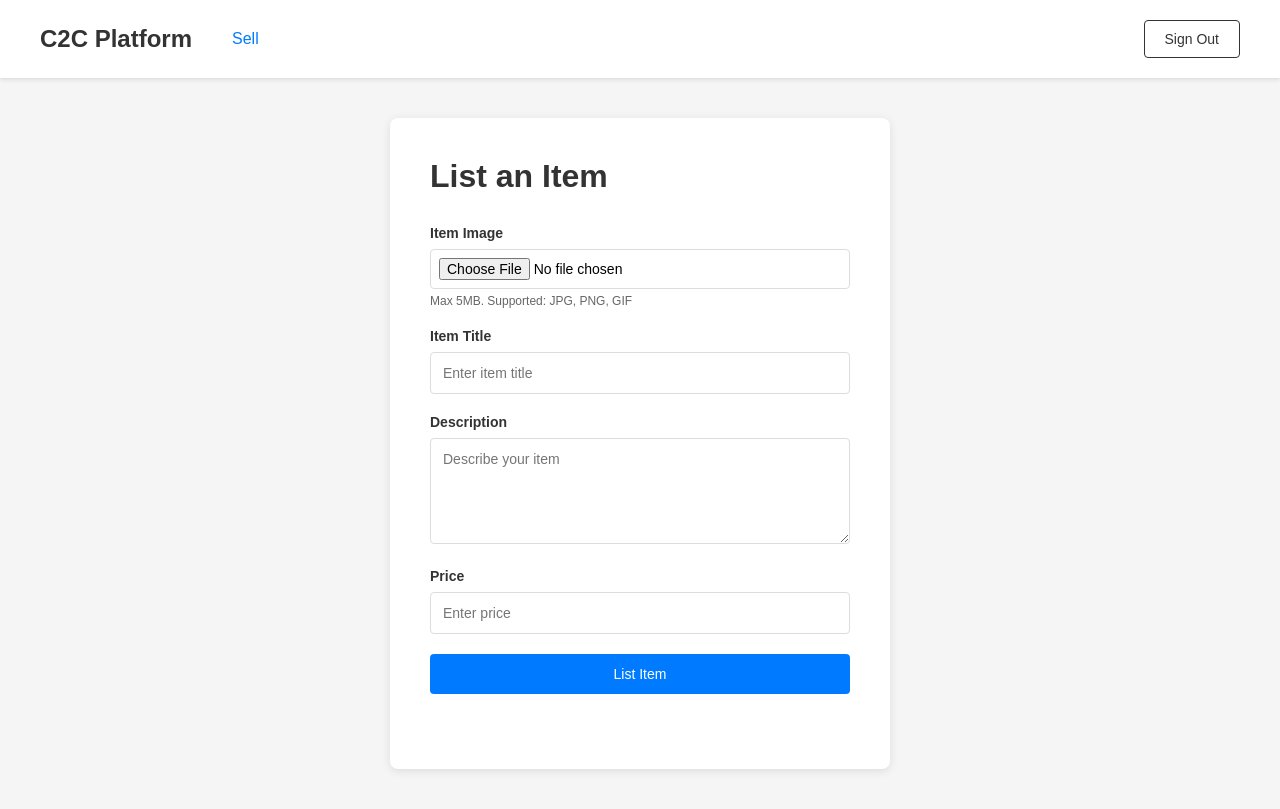
After one commit to estianp/Local-Trade-C2C, a PHP site: page /sell.html in a window 1280 px wide. The commit adds this page. Run offline with PHP 8.4, Linux system fonts and the light colour scheme.

Commit message:
Added a sell function.

```diff
--- a/public/index.html
+++ b/public/index.html
@@ -9,6 +9,9 @@
 <body>
     <header>
         <div class="logo">C2C Platform</div>
+        <nav class="nav-menu">
+            <a href="sell.html" class="nav-link" id="sellLink" style="display: none;">Sell</a>
+        </nav>
         <div class="auth-buttons">
             <div id="signupBtn">
                 <a href="signup.html" class="btn btn-register">Sign Up</a>
--- a/public/script.js
+++ b/public/script.js
@@ -13,13 +13,25 @@ function checkSession() {
     fetch("api/check_session.php")
     .then(response => response.json())
     .then(data => {
+        const signupBtn = document.getElementById("signupBtn");
+        const userProfile = document.getElementById("userProfile");
+        const sellLink = document.getElementById("sellLink");
+
         if (data.logged_in) {
-            document.getElementById("signupBtn").style.display = "none";
-            document.getElementById("userProfile").style.display = "flex";
-            document.getElementById("username").textContent = data.username;
+            if (signupBtn) signupBtn.style.display = "none";
+            if (userProfile) {
+                userProfile.style.display = "flex";
+                document.getElementById("username").textContent = data.username;
+            }
+            if (sellLink) sellLink.style.display = "block";
         } else {
-            document.getElementById("signupBtn").style.display = "block";
-            document.getElementById("userProfile").style.display = "none";
+            if (signupBtn) signupBtn.style.display = "block";
+            if (userProfile) userProfile.style.display = "none";
+            if (sellLink) sellLink.style.display = "none";
+
+            if (window.location.pathname.includes('sell')) {
+                window.location.href = "signup.html";
+            }
         }
     });
 }
--- /dev/null
+++ b/public/sell.html
@@ -0,0 +1,58 @@
+<!DOCTYPE html>
+<html lang="en">
+<head>
+    <meta charset="UTF-8">
+    <meta name="viewport" content="width=device-width, initial-scale=1.0">
+    <title>List Item - C2C Platform</title>
+    <link rel="stylesheet" href="styles.css">
+</head>
+<body>
+    <header>
+        <div class="logo"><a href="index.html" style="text-decoration: none; color: inherit;">C2C Platform</a></div>
+        <nav class="nav-menu">
+            <a href="sell.html" class="nav-link active">Sell</a>
+        </nav>
+        <div class="auth-buttons">
+            <div id="userProfile" style="display: flex; align-items: center; gap: 15px;">
+                <span id="username"></span>
+                <button id="signoutBtn" class="btn btn-login">Sign Out</button>
+            </div>
+        </div>
+    </header>
+
+    <section class="form-container">
+        <div class="form-box">
+            <h1>List an Item</h1>
+            <form id="listingForm">
+                <div class="form-group">
+                    <label for="image">Item Image</label>
+                    <input type="file" id="image" accept="image/*" required>
+                    <small>Max 5MB. Supported: JPG, PNG, GIF</small>
+                    <div id="imagePreview"></div>
+                </div>
+
+                <div class="form-group">
+                    <label for="title">Item Title</label>
+                    <input type="text" id="title" placeholder="Enter item title" required>
+                </div>
+
+                <div class="form-group">
+                    <label for="description">Description</label>
+                    <textarea id="description" placeholder="Describe your item" rows="5" required></textarea>
+                </div>
+
+                <div class="form-group">
+                    <label for="price">Price</label>
+                    <input type="number" id="price" placeholder="Enter price" step="0.01" min="0" required>
+                </div>
+
+                <button type="submit" class="btn btn-register" style="width: 100%; padding: 12px;">List Item</button>
+            </form>
+            <p id="formMessage" class="message"></p>
+        </div>
+    </section>
+
+    <script src="script.js"></script>
+    <script src="sell.js"></script>
+</body>
+</html>
--- /dev/null
+++ b/public/sell.js
@@ -0,0 +1,82 @@
+let uploadedImageUrl = '';
+
+document.getElementById("image").addEventListener("change", function(e) {
+    const file = e.target.files[0];
+
+    if (!file) return;
+
+    const reader = new FileReader();
+    reader.onload = function(event) {
+        const preview = document.getElementById("imagePreview");
+        preview.innerHTML = '<img src="' + event.target.result + '" style="max-width: 100%; max-height: 200px; margin-top: 10px; border-radius: 4px;">';
+    };
+    reader.readAsDataURL(file);
+
+    uploadImage(file);
+});
+
+function uploadImage(file) {
+    const formData = new FormData();
+    formData.append('image', file);
+
+    fetch("api/upload_image.php", {
+        method: "POST",
+        body: formData
+    })
+    .then(response => response.json())
+    .then(data => {
+        if (data.success) {
+            uploadedImageUrl = data.imageUrl;
+        } else {
+            document.getElementById("formMessage").textContent = data.message;
+            document.getElementById("formMessage").style.color = "red";
+        }
+    })
+    .catch(error => {
+        document.getElementById("formMessage").textContent = "Error uploading image: " + error;
+        document.getElementById("formMessage").style.color = "red";
+    });
+}
+
+document.getElementById("listingForm").addEventListener("submit", function(e) {
+    e.preventDefault();
+
+    if (!uploadedImageUrl) {
+        document.getElementById("formMessage").textContent = "Please upload an image";
+        document.getElementById("formMessage").style.color = "red";
+        return;
+    }
+
+    const title = document.getElementById("title").value;
+    const description = document.getElementById("description").value;
+    const price = document.getElementById("price").value;
+
+    fetch("api/create_listing.php", {
+        method: "POST",
+        headers: {"Content-Type": "application/json"},
+        body: JSON.stringify({title, description, price, imageUrl: uploadedImageUrl})
+    })
+    .then(response => response.json())
+    .then(data => {
+        const message = document.getElementById("formMessage");
+        if (data.success) {
+            message.textContent = data.message;
+            message.style.color = "green";
+            document.getElementById("listingForm").reset();
+            document.getElementById("imagePreview").innerHTML = '';
+            uploadedImageUrl = '';
+            setTimeout(() => {
+                window.location.href = "index.html";
+            }, 2000);
+        } else {
+            message.textContent = data.message;
+            message.style.color = "red";
+        }
+    })
+    .catch(error => {
+        document.getElementById("formMessage").textContent = "Error: " + error;
+        document.getElementById("formMessage").style.color = "red";
+    });
+});
+
+document.addEventListener("DOMContentLoaded", checkSession);
--- a/public/styles.css
+++ b/public/styles.css
@@ -24,9 +24,34 @@ header {
     color: #333;
 }
 
+.logo a {
+    text-decoration: none;
+    color: inherit;
+}
+
+.nav-menu {
+    display: flex;
+    gap: 30px;
+    margin: 0 40px;
+    flex: 1;
+}
+
+.nav-link {
+    text-decoration: none;
+    color: #666;
+    font-size: 16px;
+    transition: color 0.3s ease;
+}
+
+.nav-link:hover,
+.nav-link.active {
+    color: #007bff;
+}
+
 .auth-buttons {
     display: flex;
     gap: 15px;
+    align-items: center;
 }
 
 .btn {
@@ -76,6 +101,101 @@ header {
     margin-bottom: 40px;
 }
 
+.form-container {
+    display: flex;
+    justify-content: center;
+    align-items: center;
+    min-height: calc(100vh - 80px);
+    padding: 40px 20px;
+}
+
+.form-box {
+    background-color: #ffffff;
+    padding: 40px;
+    border-radius: 8px;
+    box-shadow: 0 2px 10px rgba(0, 0, 0, 0.1);
+    width: 100%;
+    max-width: 500px;
+}
+
+.form-box h1 {
+    margin-bottom: 30px;
+    color: #333;
+    font-size: 32px;
+}
+
+.form-group {
+    margin-bottom: 20px;
+}
+
+.form-group label {
+    display: block;
+    margin-bottom: 8px;
+    color: #333;
+    font-weight: bold;
+    font-size: 14px;
+}
+
+.form-group input[type="text"],
+.form-group input[type="email"],
+.form-group input[type="password"],
+.form-group input[type="number"],
+.form-group input[type="file"],
+.form-group textarea {
+    width: 100%;
+    padding: 12px;
+    border: 1px solid #ddd;
+    border-radius: 4px;
+    font-size: 14px;
+    font-family: Arial, sans-serif;
+}
+
+.form-group input[type="file"] {
+    padding: 8px;
+}
+
+.form-group input[type="text"]:focus,
+.form-group input[type="email"]:focus,
+.form-group input[type="password"]:focus,
+.form-group input[type="number"]:focus,
+.form-group input[type="file"]:focus,
+.form-group textarea:focus {
+    outline: none;
+    border-color: #007bff;
+    box-shadow: 0 0 0 3px rgba(0, 123, 255, 0.1);
+}
+
+.form-group textarea {
+    resize: vertical;
+}
+
+.form-group small {
+    display: block;
+    color: #666;
+    font-size: 12px;
+    margin-top: 5px;
+}
+
+#imagePreview {
+    margin-top: 15px;
+    text-align: center;
+}
+
+#imagePreview img {
+    max-width: 100%;
+    max-height: 250px;
+    border-radius: 4px;
+    box-shadow: 0 2px 8px rgba(0, 0, 0, 0.1);
+}
+
+.message {
+    margin-top: 15px;
+    font-size: 14px;
+    text-align: center;
+    padding: 10px;
+    border-radius: 4px;
+}
+
 .signup-container {
     display: flex;
     justify-content: center;
```
Also changed, not shown: other parts of public/styles.css (+69 -0 lines), api/create_listing.php (added, +45 -0 lines), api/upload_image.php (added, +59 -0 lines), database/database.sql (+11 -0 lines), public/signup.html (+12 -0 lines).
